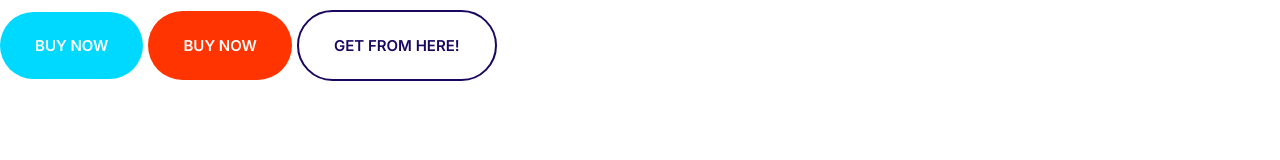
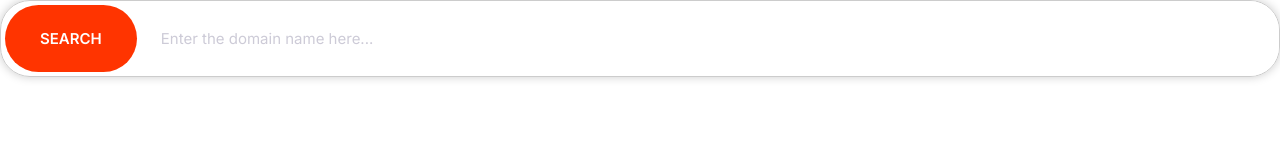
Before and after one commit to Hameedreza/moshify999, a plain HTML site: page index.html in a window 1280 px wide. Drawn offline with Linux system fonts and the light colour scheme.

Commit message:
creatin input+    button(button-inside-of-input)

```diff
--- a/css/styles.css
+++ b/css/styles.css
@@ -14,6 +14,8 @@ html{
   --color-accent: #ff3400;
   --color-heading: #1b0760;
   --color-body: #918ca4;
+  --color-border: #ccc;
+  --border-radius: 30px;
 
 }
 
@@ -277,3 +279,48 @@ a{
     font-size: 1.5rem;
   }
 }
+
+
+/* Input */
+
+.input{
+  border-radius: var(--border-radius);
+  border: 1px solid var(--color-border);
+  color: var(--color-heading);
+  font-size: 2rem;
+  outline: none;
+  padding: 1.5rem 3.5rem;
+  font-weight: 300;
+}
+
+::placeholder{
+  color: #cdcbd7;
+
+}
+
+.input-group{
+  border: 1px solid var(--color-border);
+  border-radius: var(--border-radius);
+  box-shadow: 0 0 10px 0 var(--color-border);
+  display: flex;
+}
+
+
+.input-group .input{
+  border: none;
+  flex-grow: 1;
+  padding: 1.5rem 2rem;
+
+}
+
+
+.input-group .btn{
+  margin: 4px;
+}
+
+
+@media screen and (min-width: 1024px){
+  .input{
+    font-size: 1.5rem;
+  }
+}
--- a/index.html
+++ b/index.html
@@ -13,8 +13,12 @@
 </head>
 <body>
 
-    <button class="btn btn--secondary">buy now</button>
-    <a href="#" class="btn btn--accent">buy now</a>
-    <button class="btn btn--outline">get from here!</button>
+
+    <div class="input-group">
+        <button class="btn btn--accent">Search</button>
+        <input type="text" class="input"
+        placeholder="Enter the domain name here...">
+    </div>
+
 </body>
 </html>
```
Also changed, not shown: components/input.html (added, +5 -0 lines).
